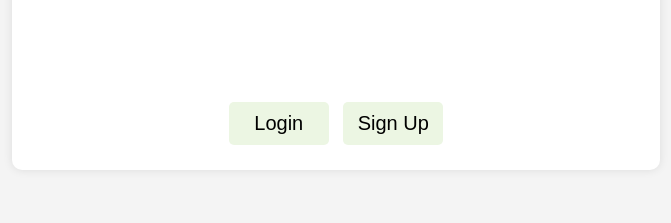
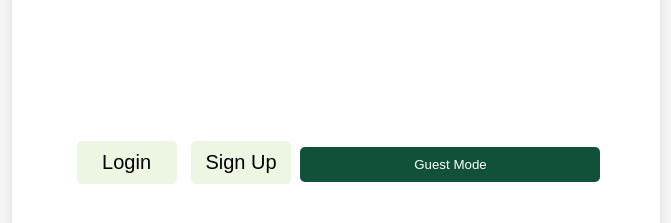
Before and after one commit to villota12/AT_VRT, a plain HTML site: page index.html in a window 1280 px wide. Shown: the part 503-726 px from the top of the page, without its empty margins (304-975 px from the left). Drawn offline with Linux system fonts and the light colour scheme.

Commit message:
guestmode

```diff
--- a/index.html
+++ b/index.html
@@ -90,6 +90,7 @@
         <p id="p1">Sign up now and experience a<br>smarter way to handle accounting!</p>
         <button class="b1" onclick="showLogin()">Login</button>
         <button class="b1" onclick="showSignup()">Sign Up</button>
+        <button style="margin-bottom: 50px; background-color: rgb(17, 81, 57); color: white;" onclick="window.open('https://villota12.github.io/AT/')">Guest Mode</button>
     </div>
 
     <div class="container" id="signupContainer" style="display: none;">
```
